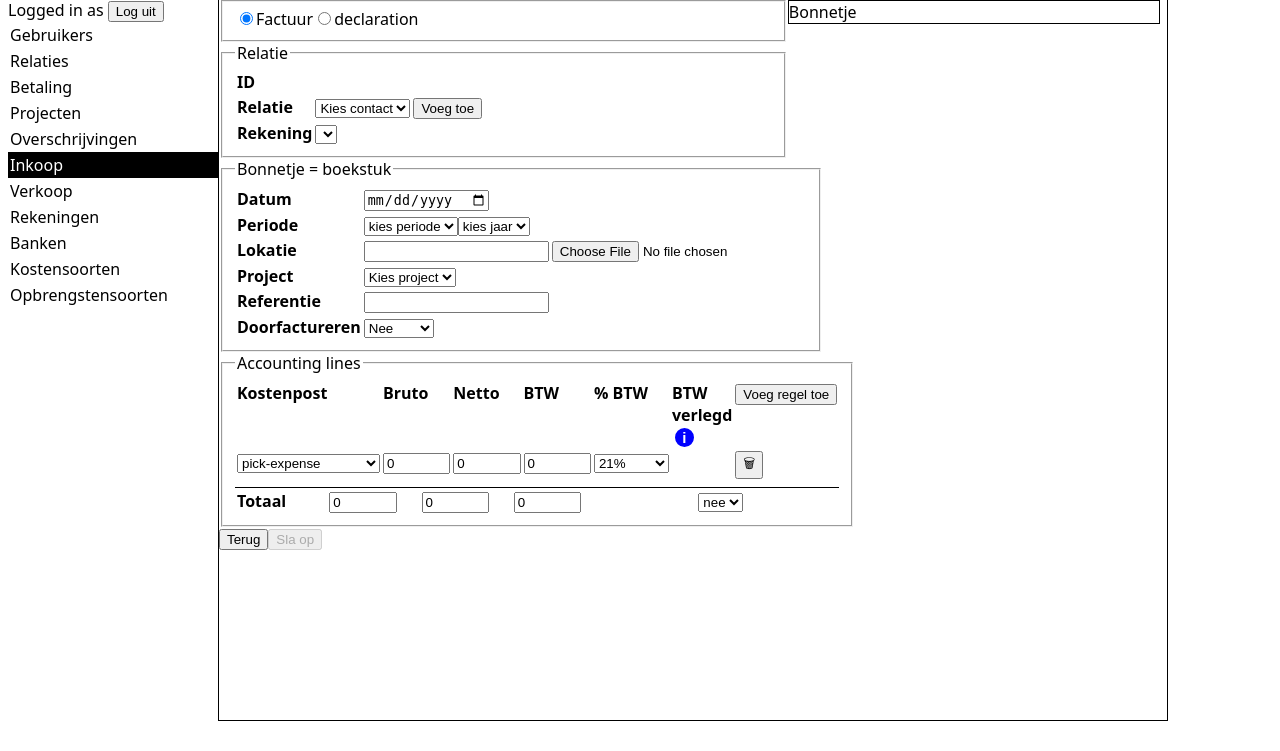
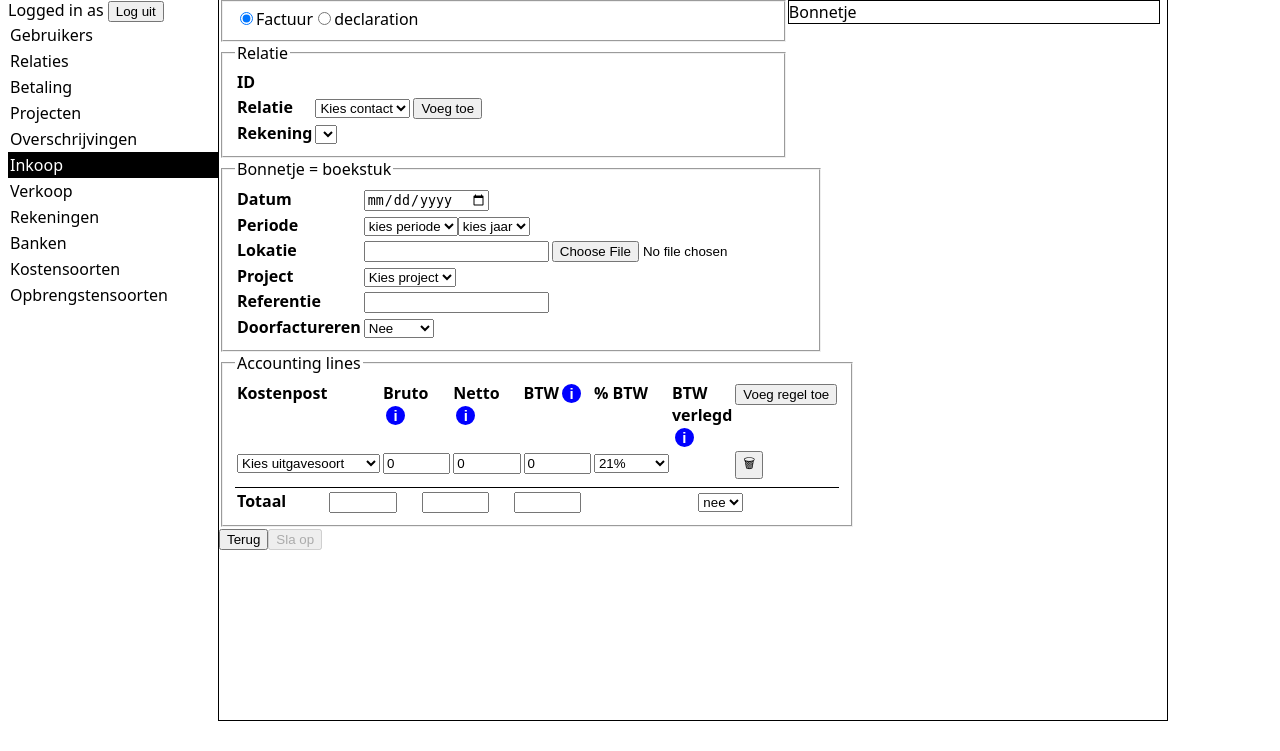
Before and after one commit to giplt/admi, a PHP site: page /nl/purchases/new in a window 1280 px wide. Shown: the part 57-808 px from the top of the page. Run offline with PHP 8.4, Linux system fonts and the light colour scheme; the visitor is signed in with stand-in values (Sample User, id 1); lists and menus that the app fills with data are empty.

Commit message:
added help buttons and translation

```diff
--- a/views/purchases.php
+++ b/views/purchases.php
@@ -266,7 +266,8 @@
 		$content.= '</table></fieldset>';
 
 		//Haal alle opties voor kostensoort uit de database
-		$exp_options = array(array("def","pick-expense"));
+	//	$exp_options = array(array("def","pick-expense"));
+		$exp_options = array(array("def",__('pick-expense')));
 		$expenses = $db->query("SELECT * FROM Accounts WHERE PID='12' ORDER BY Name");
 		while($expense = $expenses->fetchArray()) array_push($exp_options,array($expense['ID'],$expense['Name']));
 		$exp_options_safe=json_encode($exp_options);
@@ -293,18 +294,18 @@
 		$content.='<fieldset id="expenseFieldSet"'.(($purchase['Status']=='readonly'?'disabled':'')).'>';
 		$content.='<legend>Accounting lines</legend><table id="expenseTable" class="expenseInputTable">';
 		$content.='<tr class="expenseInputRow"><th class="expenseInputCol">'.__('expense').'</th>';
-		$content.='<th class="expenseInputCol">'.__('gross').'</th>';
-		$content.='<th class="expenseInputCol">'.__('nett').'</th>';
-		$content.='<th class="expenseInputCol">'.__('vat').'</th>';
+		$content.='<th class="expenseInputCol">'.__('gross').makeInfoButton(__('help-button-gross')).'</th>';
+		$content.='<th class="expenseInputCol">'.__('nett').makeInfoButton(__('help-button-nett')).'</th>';
+		$content.='<th class="expenseInputCol">'.__('vat').makeInfoButton(__('help-button-vat')).'</th>';
 		$content.='<th class="expenseInputCol">'.__('vat type').'</th>';
-		$content.='<th class="expenseInputCol">'.__('vat shift').makeInfoButton(__('help-button-test')).'</th>';
+		$content.='<th class="expenseInputCol">'.__('vat shift').makeInfoButton(__('help-button-shift')).'</th>';
 		$content.='<td class="expenseInputColLast"><input type="button" id="addExpenseRowButton" value="'.__('add row').'"></tr>';
 
 		//Laatste rij met het totaal
 		$content.= '<table class="expenseInputTotTable"><tr class="expenseInputRow"><th class="expenseInputCol">'.__('total').'</th>';
-		$content.= '<td class="expenseInputCol"><input type="number" step="0.01" class="expenseInputField" name="grossTot" id="grossTot" readonly></td>';
-		$content.= '<td class="expenseInputCol"><input type="number" step="0.01" class="expenseInputField" name="nettTot" id="nettTot" readonly></td>';
-		$content.= '<td class="expenseInputCol"><input type="number" step="0.01" class="expenseInputField" name="vatTot" id="vatTot" readonly></td>';
+		$content.= '<td class="expenseInputCol"><input type="number" step="0.01" class="expenseInputField" name="grossTot" id="'.__('grossTot').'" readonly></td>';
+		$content.= '<td class="expenseInputCol"><input type="number" step="0.01" class="expenseInputField" name="nettTot" id="'.__('nettTot').'" readonly></td>';
+		$content.= '<td class="expenseInputCol"><input type="number" step="0.01" class="expenseInputField" name="vatTot" id="'.__('vatTot').'" readonly></td>';
 		$content.= '<td class="expenseInputCol"></td>';
 		$content.= '<td class="expenseInputCol"><select id="vatShift" name="VatShift"></td>';
 		$content.= '<td class="expenseInputColLast"></td>';
```
